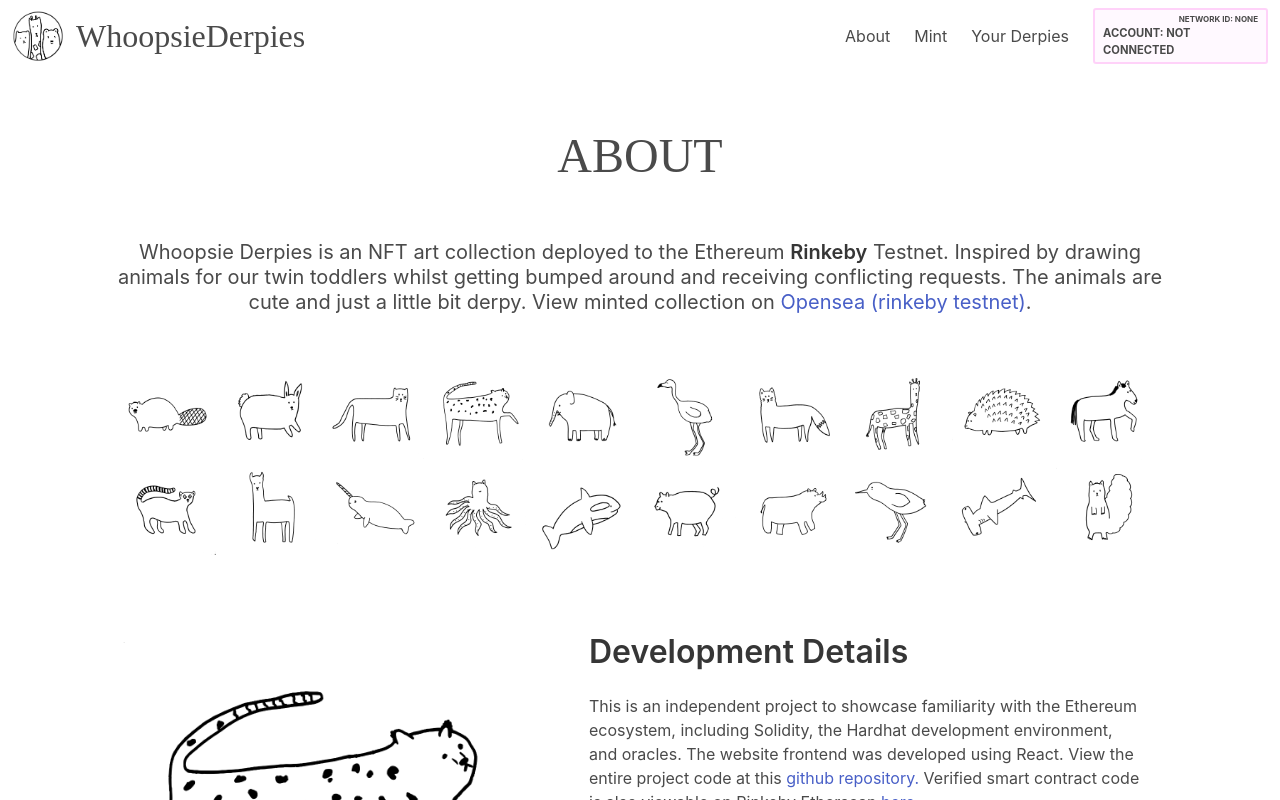
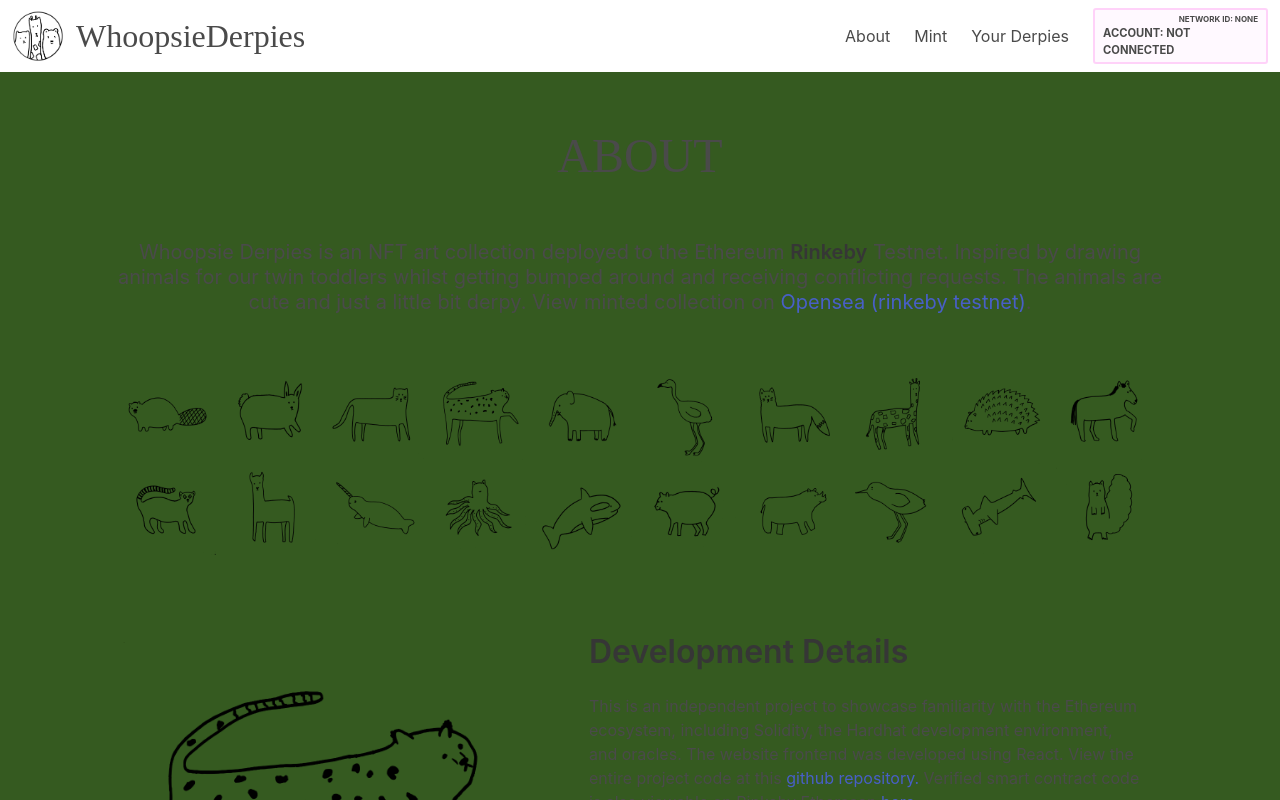
Before and after one commit to x-Code-x/react-nft, a React (Create React App) app in the folder frontend-react/: page / in a window 1280 px wide. Shown: the top 800 px of the page. Built offline with nearby package versions, Linux system fonts and the light colour scheme; a web font is replaced by a local one.

Commit message:
Update index.css

```diff
--- a/frontend-react/src/index.css
+++ b/frontend-react/src/index.css
@@ -4,10 +4,7 @@ body {
     "Droid Sans", "Helvetica Neue", sans-serif;
   -webkit-font-smoothing: antialiased;
   -moz-osx-font-smoothing: grayscale;
-  /* background-image: url("./img/blob-1.svg"); */
-  /* background-repeat: no-repeat; */
-  /* min-height: 100vh; */
-  /* min-width: 100vw; */
+  background-color: #355A20
 }
 
 code {
```
